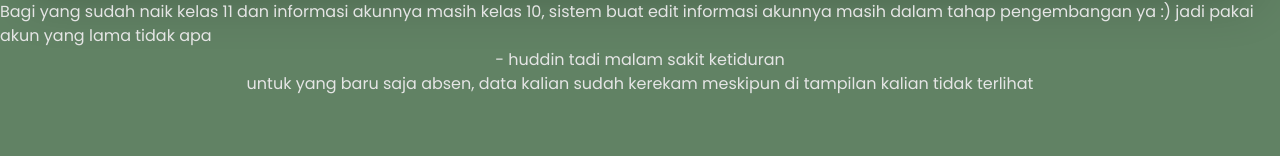
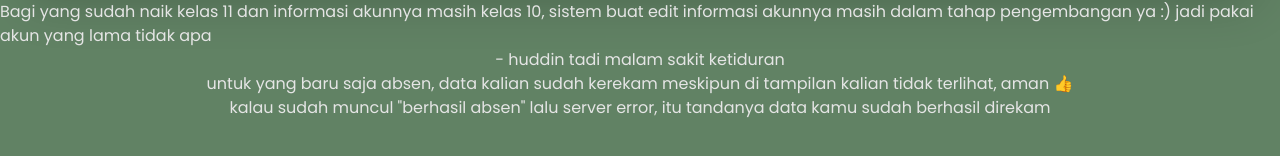
Before and after one commit to Forismaold/Absensi, a React (Create React App) app: page / in a window 1280 px wide. Shown: the part 218-374 px from the top of the page. Built offline with nearby package versions, Linux system fonts and the light colour scheme; no server answers.

Commit message:
Update App.js

```diff
--- a/src/component/App.js
+++ b/src/component/App.js
@@ -9,7 +9,8 @@ function App() {
       <Base/>
     <p className='text-neutral-200'>Bagi yang sudah naik kelas 11 dan informasi akunnya masih kelas 10, sistem buat edit informasi akunnya masih dalam tahap pengembangan ya :) jadi pakai akun yang lama tidak apa</p>
     <p className='text-neutral-200'>- huddin tadi malam sakit ketiduran</p>
-    <p className='text-neutral-200'> untuk yang baru saja absen, data kalian sudah kerekam meskipun di tampilan kalian tidak terlihat</p>
+    <p className='text-neutral-200'> untuk yang baru saja absen, data kalian sudah kerekam meskipun di tampilan kalian tidak terlihat, aman 👍</p>
+    <p className='text-neutral-200'>kalau sudah muncul "berhasil absen" lalu server error, itu tandanya data kamu sudah berhasil direkam</p>
     </div>
   )
 }
```
